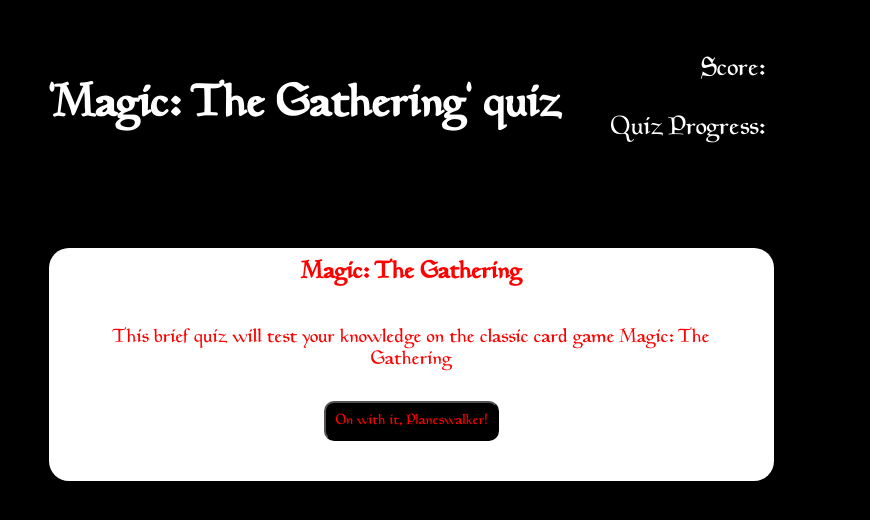
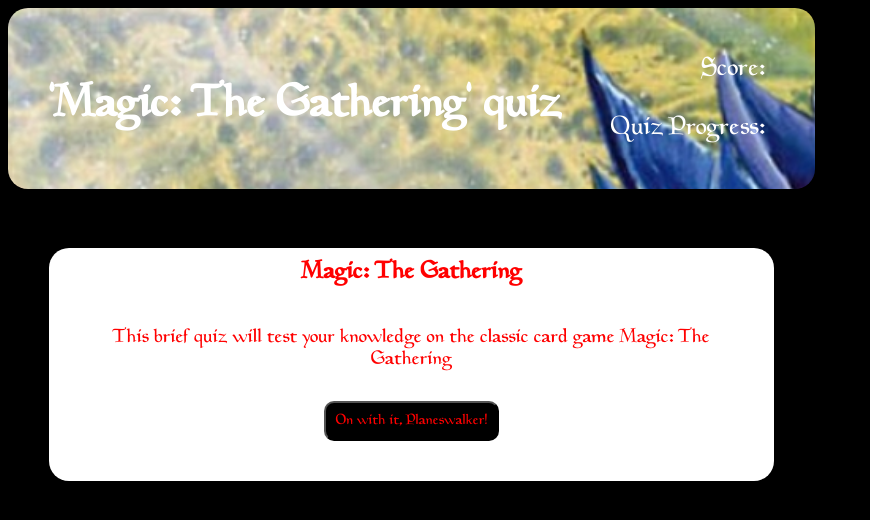
Before and after one commit to christorepl/quizapp, a plain HTML site: page index.html in a window 1280 px wide. Shown: the whole page, without its empty margins (0-870 px from the left). Drawn offline with nearby package versions, Linux system fonts and the light colour scheme; the site is published under a folder, as on GitHub Pages, so addresses that start at the root find nothing.

Commit message:
Update style.css

```diff
--- a/style.css
+++ b/style.css
@@ -17,7 +17,7 @@ h1{
 }
 
 header{
-  background: url(/imgs/blacklotus.jpg);
+  background: url(imgs/blacklotus.jpg);
   background-repeat: no-repeat;
   background-position: center;
   background-size: cover;
```
